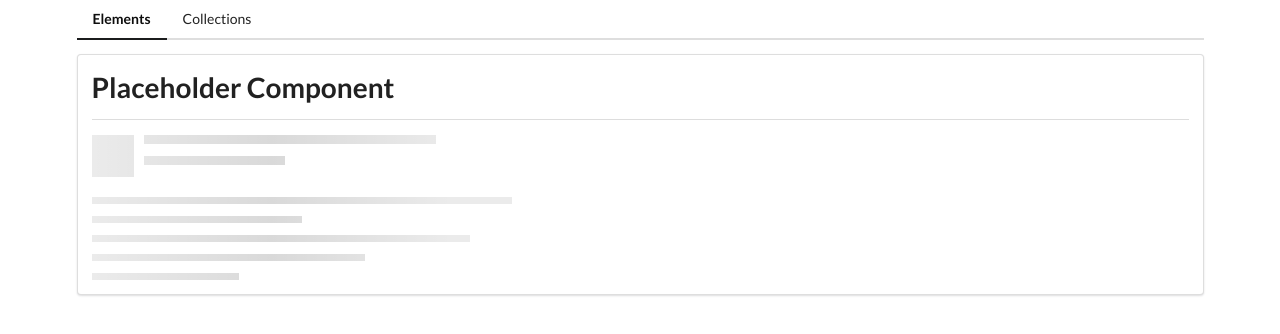
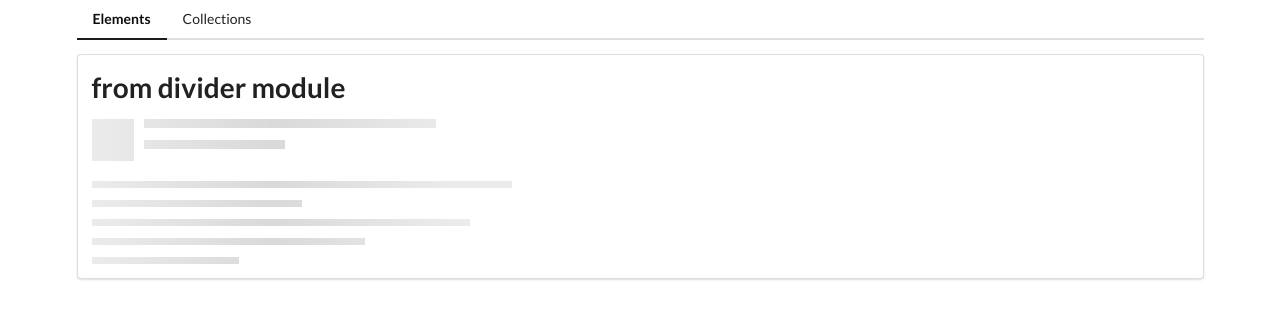
Before and after one commit to ManuDev03/angular-modules-project, an Angular app: page /elements in a window 1280 px wide. Shown: the top 334 px of the page. Built offline with nearby package versions, Linux system fonts and the light colour scheme.

Commit message:
exporting shared module & importing shared module in elements-module

```diff
--- a/src/app/elements/elements-home/elements-home.component.html
+++ b/src/app/elements/elements-home/elements-home.component.html
@@ -1,4 +1,3 @@
-<h1>Placeholder Component</h1>
-<div class="ui divider"></div>
 
+<app-divider></app-divider>
 <app-placeholder [header]="true" [lines]="5"></app-placeholder>
--- a/src/app/elements/elements.module.ts
+++ b/src/app/elements/elements.module.ts
@@ -5,6 +5,7 @@
 import { ElementsHomeComponent } from './elements-home/elements-home.component';
 import { PlaceholderComponent } from './placeholder/placeholder.component';
 import { TimesDirective } from './times.directive';
+import { SharedModule} from '../shared/shared.module'
 
 
 @NgModule({
@@ -15,7 +16,8 @@
   ],
   imports: [
     CommonModule,
-    ElementsRoutingModule
+    ElementsRoutingModule,
+    SharedModule
   ]
 })
 export class ElementsModule { }
--- a/src/app/shared/shared.module.ts
+++ b/src/app/shared/shared.module.ts
@@ -11,6 +11,7 @@
   imports: [
     CommonModule
   ],
+  exports:[ DividerComponent]
 
 })
 export class SharedModule { }
```
